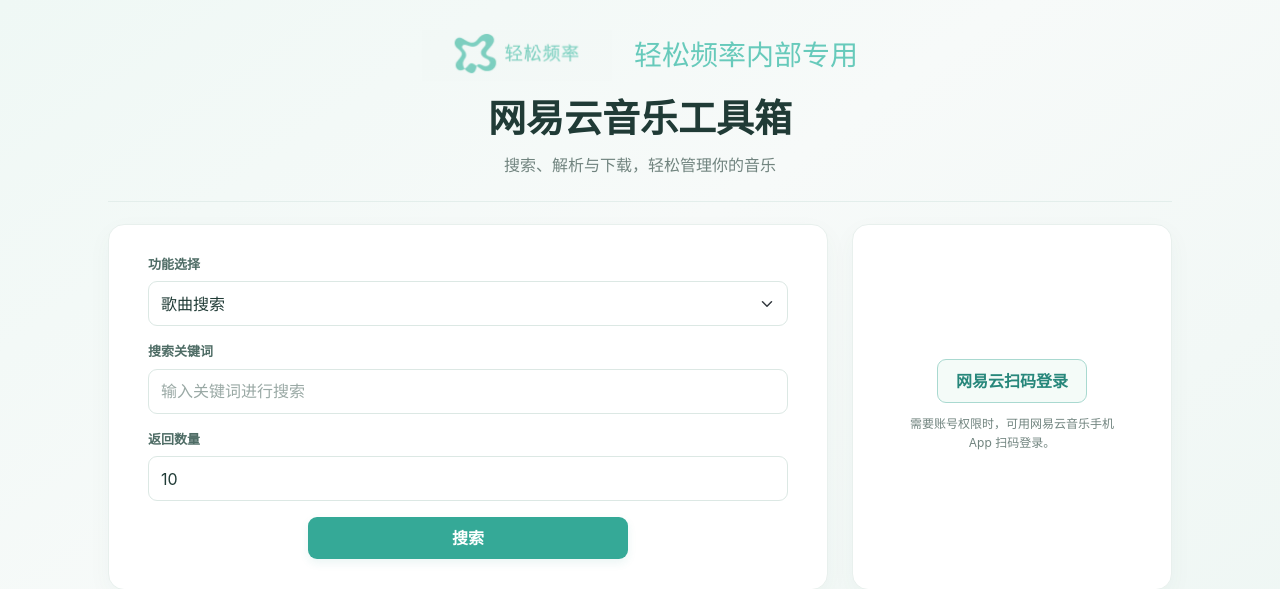
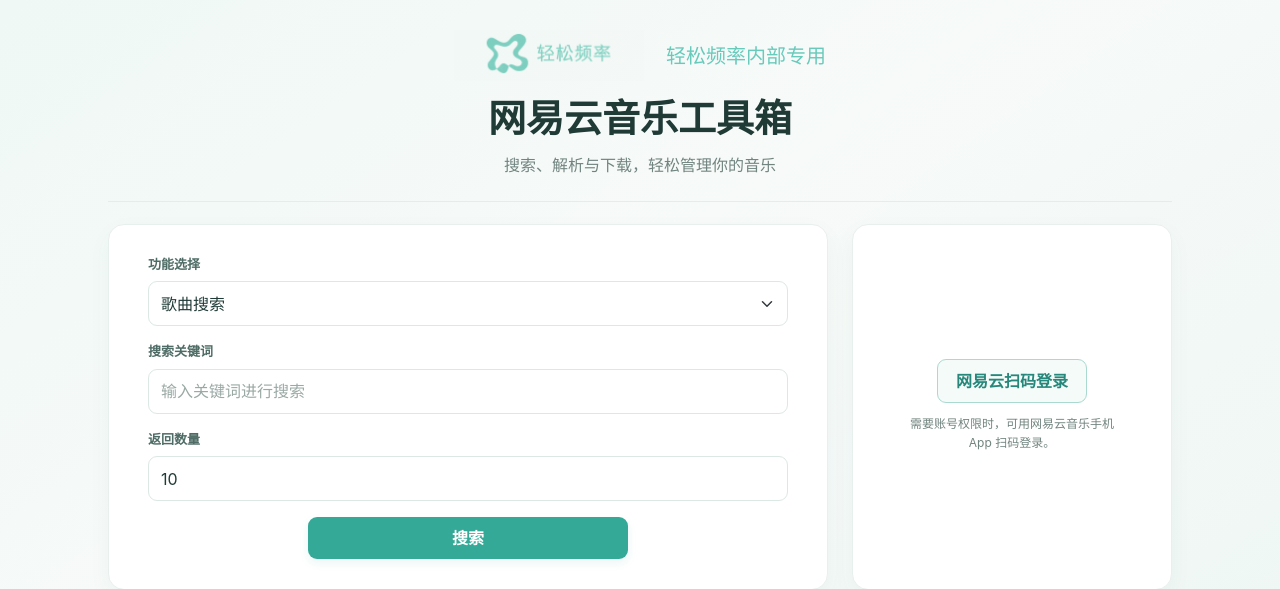
Before and after one commit to zhenghanzhu2/netease-music-toolbox, a Flask app: page / in a window 1280 px wide. Shown: the top 589 px of the page. Run offline with Flask 3, Linux system fonts and the light colour scheme; some libraries are stand-ins or nearby versions.

Commit message:
Match internal label size to logo wordmark

```diff
--- a/templates/index.html
+++ b/templates/index.html
@@ -45,7 +45,7 @@
             display:inline-flex; align-items:center; padding:0; border:0;
             border-radius:0; color:#67cabb; background:transparent;
             font-family:-apple-system,BlinkMacSystemFont,"PingFang SC","Microsoft YaHei",sans-serif;
-            font-size:28px; font-weight:400; line-height:1.2; letter-spacing:0;
+            font-size:20px; font-weight:400; line-height:1.2; letter-spacing:0;
             white-space:nowrap;
         }
         .brand-tag:before { content:none; }
```
